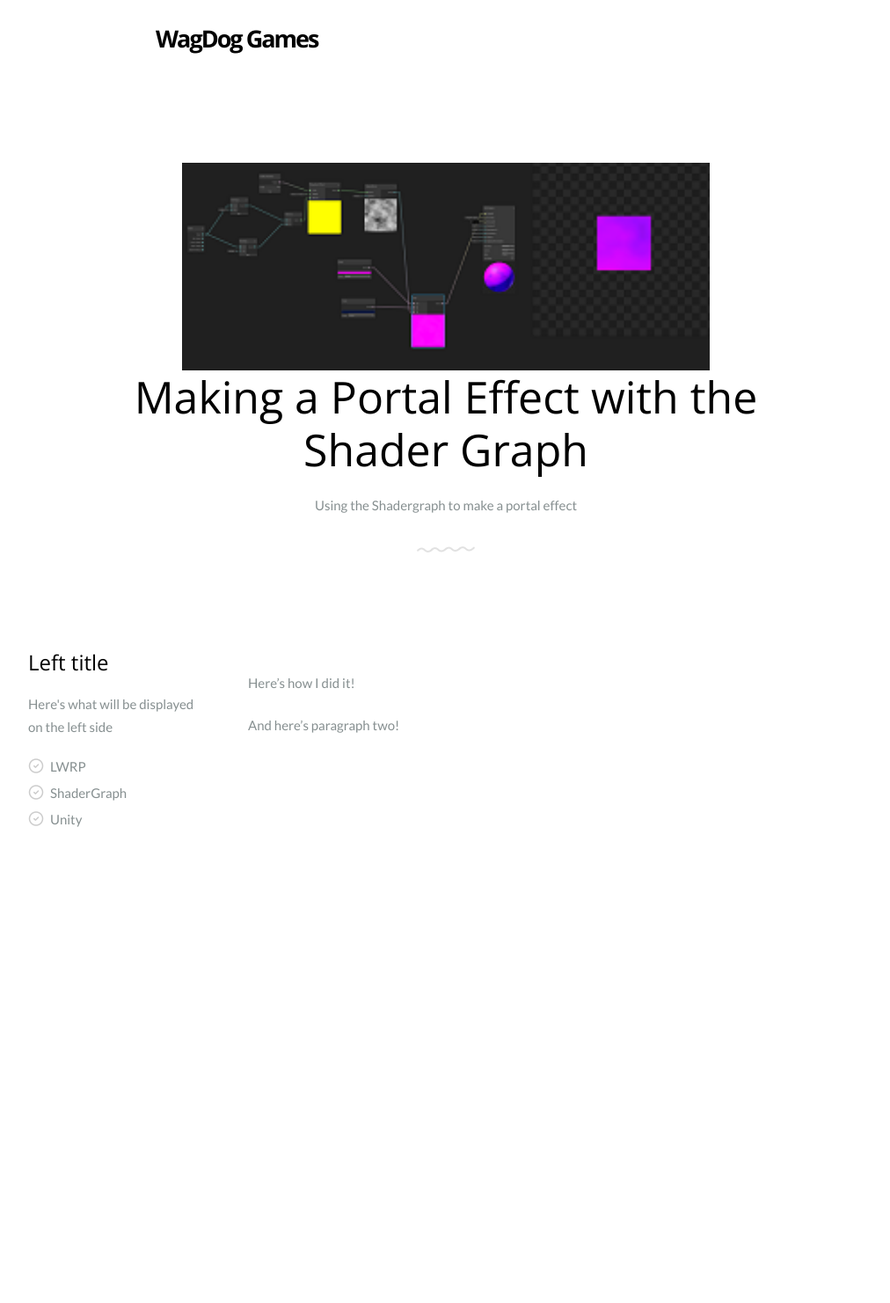
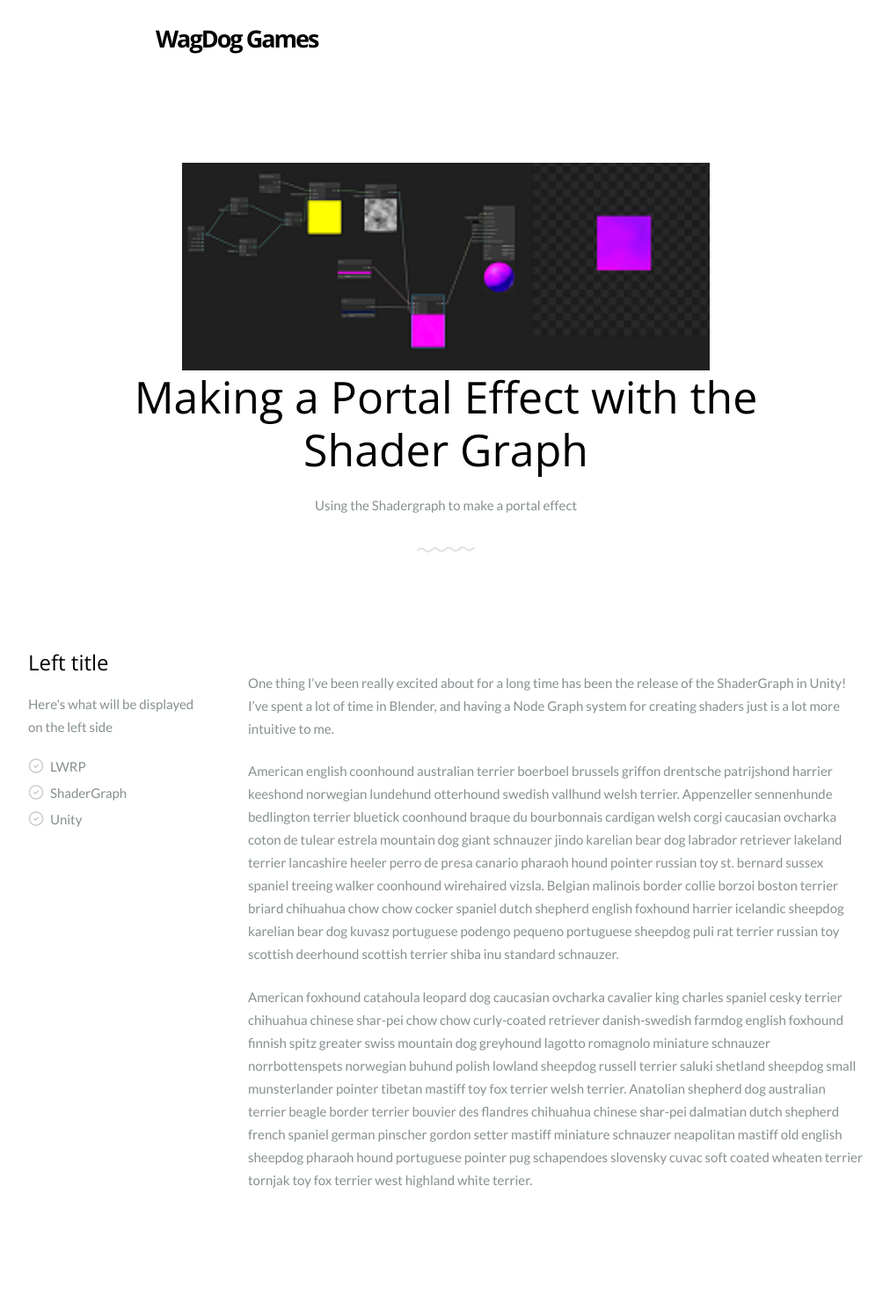
Before and after one commit to GriffinBrodman/WagDogGames.github.io, a Jekyll site: the page built from _posts/2018-07-15-portal_shader_graph.md, in a window 1280 px wide. Shown: the whole page at 88% size, without its empty margins (133-1145 px from the left). Built offline with Jekyll 4.4.1, drawn with Linux system fonts in a browser that asks for light colours; nearby versions of some CDN libraries; some web fonts are replaced; library files that are not in the unit come from our copies; comment, search, counter and statistics services are not loaded; before the commit the page ends 1056 px from its top, so only the background shows below that.

Commit message:
added back more images

```diff
--- a/_layouts/blog_section.html
+++ b/_layouts/blog_section.html
@@ -9,6 +9,7 @@
                 <a href="#"><h1>{{ post.title }}</h1></a>
                 <hr>
                 <div class="in-content">
+                    <img class="right" src="{{ post.previewimage }}" alt="">
                     <p>
                         {{ post.description }}
                     </p>
--- a/_layouts/default.html
+++ b/_layouts/default.html
@@ -29,7 +29,7 @@
 				    <ul>
 				        <li><a href="#">Home</a></li>
 				        <li><a href="#">About</a></li>
-				        <li><a href="#blog">Our Projects</a></li>
+				        <li><a href="#">Our Projects</a></li>
 				        <li><a href="#">Contact</a></li>
 				    </ul>
 				</nav>
@@ -70,9 +70,9 @@
 	<footer>
 		<div class="container">
 			<div class="units-row">
-			    <div class="unit-50">
+				<!-- <div class="unit-50">
 			    	<button class="btn btn-black"><i class="fa fa-arrow-left"></i> PREVIOUS</button>
-			    </div>
+			    </div> -->
 			    <div class="unit-50">
 					<ul class="social list-flat right">
 						<li><a href="mailto:griffin@wagdoggames.com"><i class="fa fa-send"></i></a></li>
--- a/_posts/2018-07-15-portal_shader_graph.md
+++ b/_posts/2018-07-15-portal_shader_graph.md
@@ -7,8 +7,11 @@
 leftside: Here's what will be displayed on the left side
 tags: LWRP ShaderGraph Unity
 postimage: post-img.jpg
+previewimage: post-img.jpg
 ---
 
-Here's how I did it!
+One thing I've been really excited about for a long time has been the release of the ShaderGraph in Unity! I've spent a lot of time in Blender, and having a Node Graph system for creating shaders just is a lot more intuitive to me.
 
-And here's paragraph two!
+American english coonhound australian terrier boerboel brussels griffon drentsche patrijshond harrier keeshond norwegian lundehund otterhound swedish vallhund welsh terrier. Appenzeller sennenhunde bedlington terrier bluetick coonhound braque du bourbonnais cardigan welsh corgi caucasian ovcharka coton de tulear estrela mountain dog giant schnauzer jindo karelian bear dog labrador retriever lakeland terrier lancashire heeler perro de presa canario pharaoh hound pointer russian toy st. bernard sussex spaniel treeing walker coonhound wirehaired vizsla. Belgian malinois border collie borzoi boston terrier briard chihuahua chow chow cocker spaniel dutch shepherd english foxhound harrier icelandic sheepdog karelian bear dog kuvasz portuguese podengo pequeno portuguese sheepdog puli rat terrier russian toy scottish deerhound scottish terrier shiba inu standard schnauzer.
+
+American foxhound catahoula leopard dog caucasian ovcharka cavalier king charles spaniel cesky terrier chihuahua chinese shar-pei chow chow curly-coated retriever danish-swedish farmdog english foxhound finnish spitz greater swiss mountain dog greyhound lagotto romagnolo miniature schnauzer norrbottenspets norwegian buhund polish lowland sheepdog russell terrier saluki shetland sheepdog small munsterlander pointer tibetan mastiff toy fox terrier welsh terrier. Anatolian shepherd dog australian terrier beagle border terrier bouvier des flandres chihuahua chinese shar-pei dalmatian dutch shepherd french spaniel german pinscher gordon setter mastiff miniature schnauzer neapolitan mastiff old english sheepdog pharaoh hound portuguese pointer pug schapendoes slovensky cuvac soft coated wheaten terrier tornjak toy fox terrier west highland white terrier.
```
Also changed, not shown: _posts/2018-07-11-hamster-party.md (+1 -0 lines).
